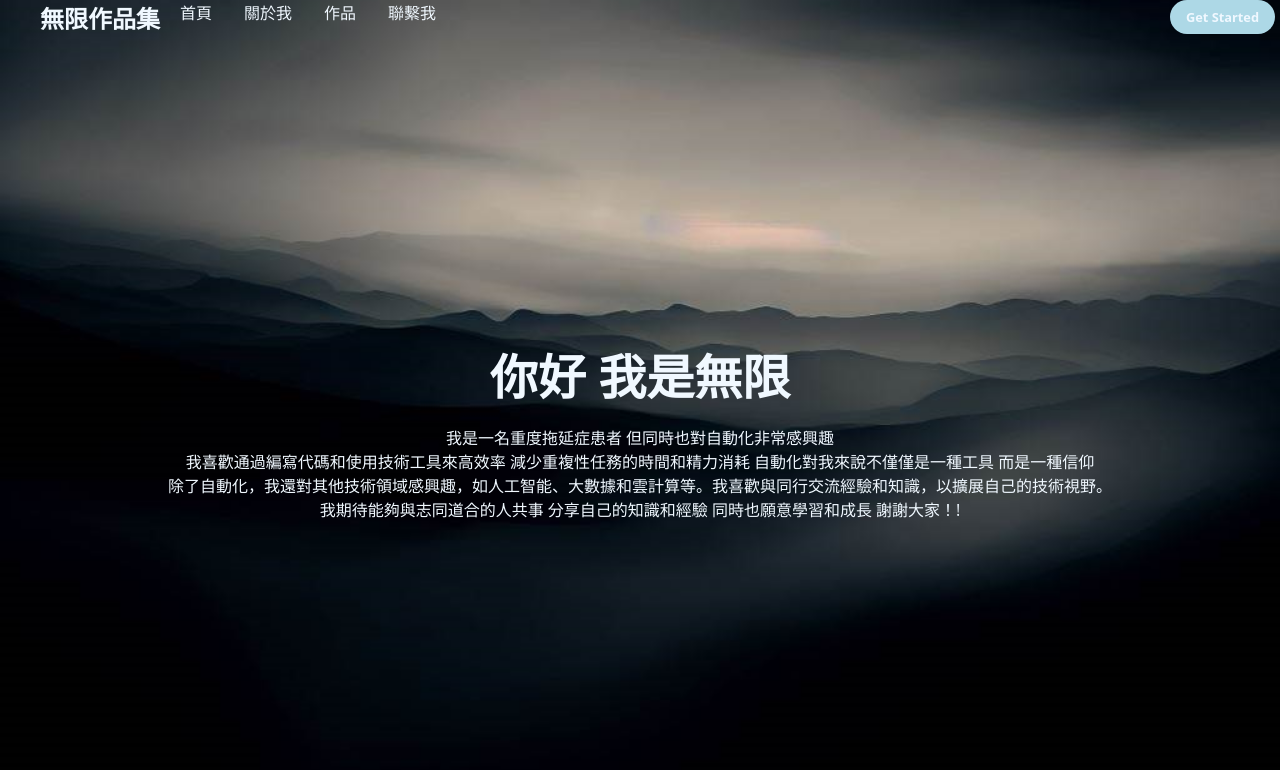
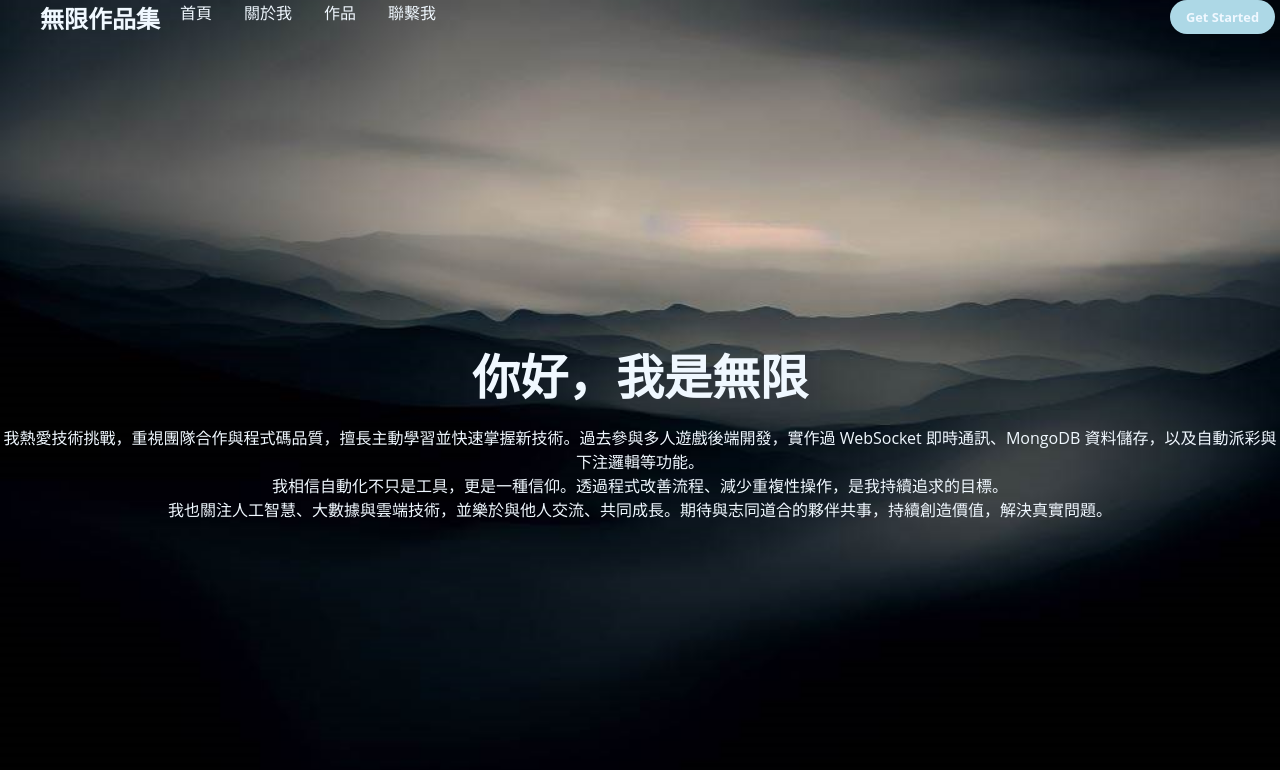
Before and after one commit to owo2166hz/owo2166hz.github.io, a website: page about.html in a window 1280 px wide. Drawn offline with Linux system fonts and the light colour scheme.

Commit message:
自我介紹

```diff
--- a/about.html
+++ b/about.html
@@ -47,13 +47,16 @@
 
     <main>
         <section id="hero">
-            <h1>你好 我是無限</h1>
-            <p>我是一名重度拖延症患者 但同時也對自動化非常感興趣<br>
-            </p>
-            <p>我喜歡通過編寫代碼和使用技術工具來高效率 減少重複性任務的時間和精力消耗 自動化對我來說不僅僅是一種工具 而是一種信仰
-            </p>
-            除了自動化，我還對其他技術領域感興趣，如人工智能、大數據和雲計算等。我喜歡與同行交流經驗和知識，以擴展自己的技術視野。
-            <p>我期待能夠與志同道合的人共事 分享自己的知識和經驗 同時也願意學習和成長 謝謝大家！!
+        <h1>你好，我是無限</h1>
+        <p>
+        我熱愛技術挑戰，重視團隊合作與程式碼品質，擅長主動學習並快速掌握新技術。過去參與多人遊戲後端開發，實作過 WebSocket 即時通訊、MongoDB 資料儲存，以及自動派彩與下注邏輯等功能。
+        </p>
+        <p>
+        我相信自動化不只是工具，更是一種信仰。透過程式改善流程、減少重複性操作，是我持續追求的目標。
+        </p>
+        <p>
+        我也關注人工智慧、大數據與雲端技術，並樂於與他人交流、共同成長。期待與志同道合的夥伴共事，持續創造價值，解決真實問題。
+        </p>
         </section>
     </main>
 
```
Also changed, not shown: index.html (+0 -1 lines).
